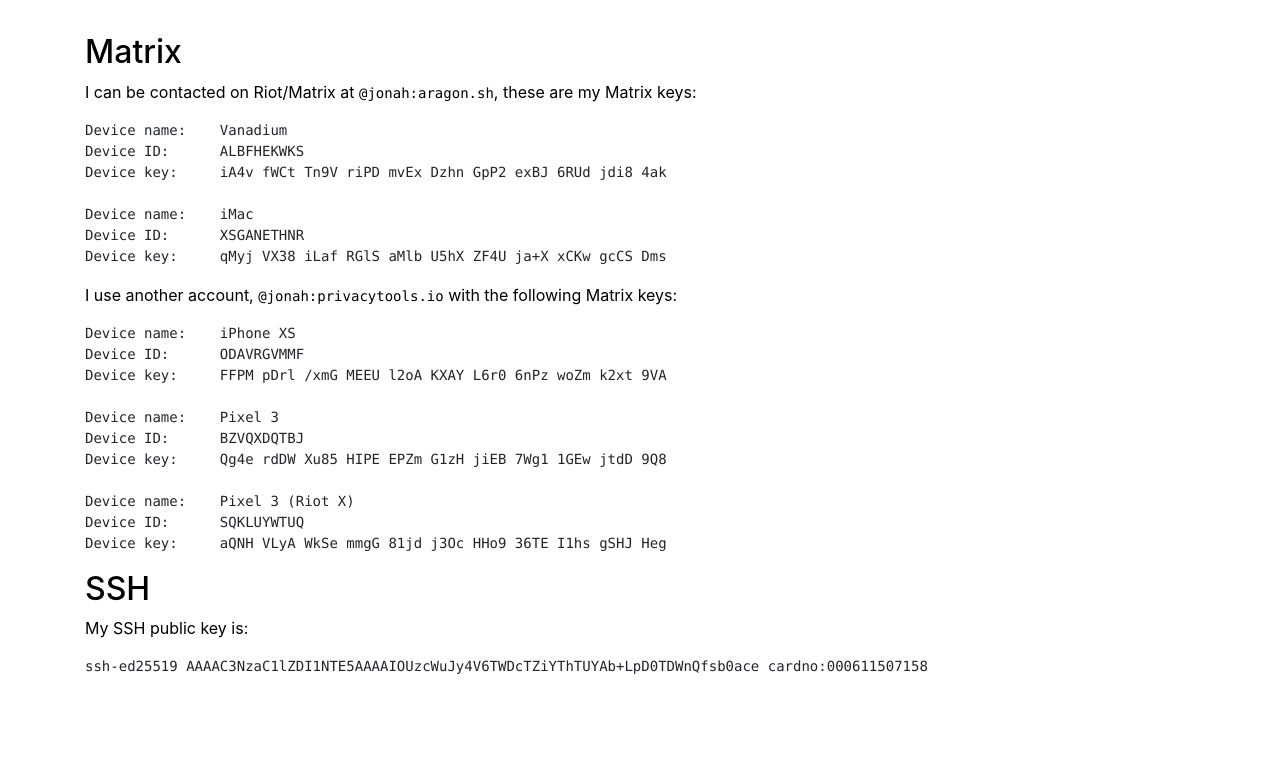
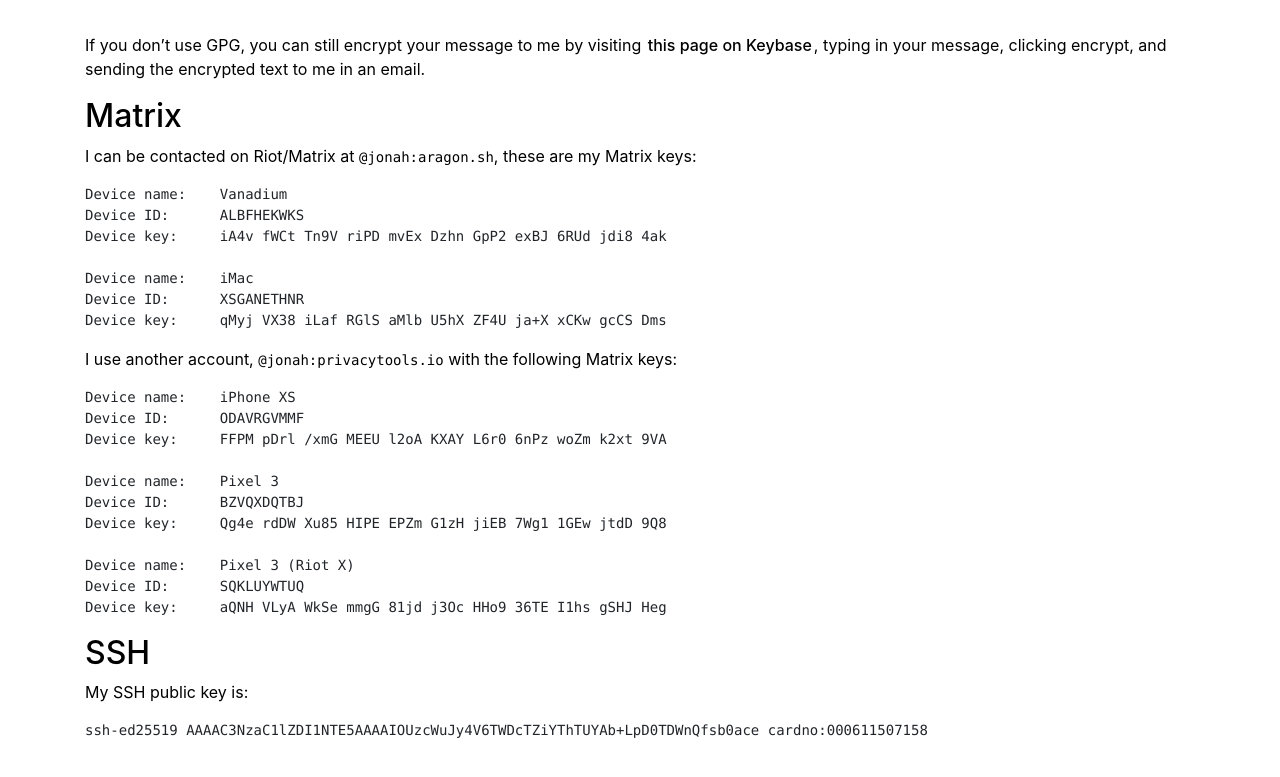
Before and after one commit to jonaharagon/www.jonaharagon.com, a Jekyll site: the page built from keys.md, in a window 1280 px wide, cut to the strip 633-1438 px from the top of the page. Shown: the top 777 px of the strip. Built offline with Jekyll 4.4.1, drawn with Linux system fonts in a browser that asks for light colours; nearby versions of some CDN libraries; before the commit the page ends 1374 px from its top, so only the background shows below that.

Commit message:
Add Keybase encryption method

```diff
--- a/_layouts/profile.html
+++ b/_layouts/profile.html
@@ -9,7 +9,7 @@
         <div class="card-body">
           <h5 class="card-title"><a href="https://www.jonaharagon.com/" class="p-name u-url text-dark itl">Jonah Aragon</a></h5>
           <p class="card-text"><i class="fas fa-envelope fa-fw"></i> <a href="mailto:jonah@triplebit.net" class="u-email ml-1 text-dark itl">jonah@triplebit.net</a></p>
-          <p class="card-text"><i class="fas fa-key fa-fw"></i> <span class="ml-1"><a href="/keys/" class="u-key text-dark itl">53AD D8CE A3D0 16F6</a></span></p>
+          <p class="card-text"><i class="fas fa-key fa-fw"></i> <span class="ml-1"><a href="/keys/" class="u-key text-dark itl">6A95 7C9A 9A94 29F7</a></span></p>
           <p class="card-text"><i class="fas fa-map-marker-alt fa-fw"></i> <span class="ml-1 text-dark"><span class="p-region">Minnesota</span>, <span class="p-region">USA</span></span></p>
         </div>
       </div>
--- a/keys.md
+++ b/keys.md
@@ -22,6 +22,8 @@
 <pre class="pre-scrollable"><code>
 {% include gpg.asc %}
 </code></pre>
+
+If you don't use GPG, you can still encrypt your message to me by visiting [this page on Keybase](https://keybase.io/encrypt#jonaharagon){:.itl}, typing in your message, clicking encrypt, and sending the encrypted text to me in an email.
 
 ## Matrix
 
```
